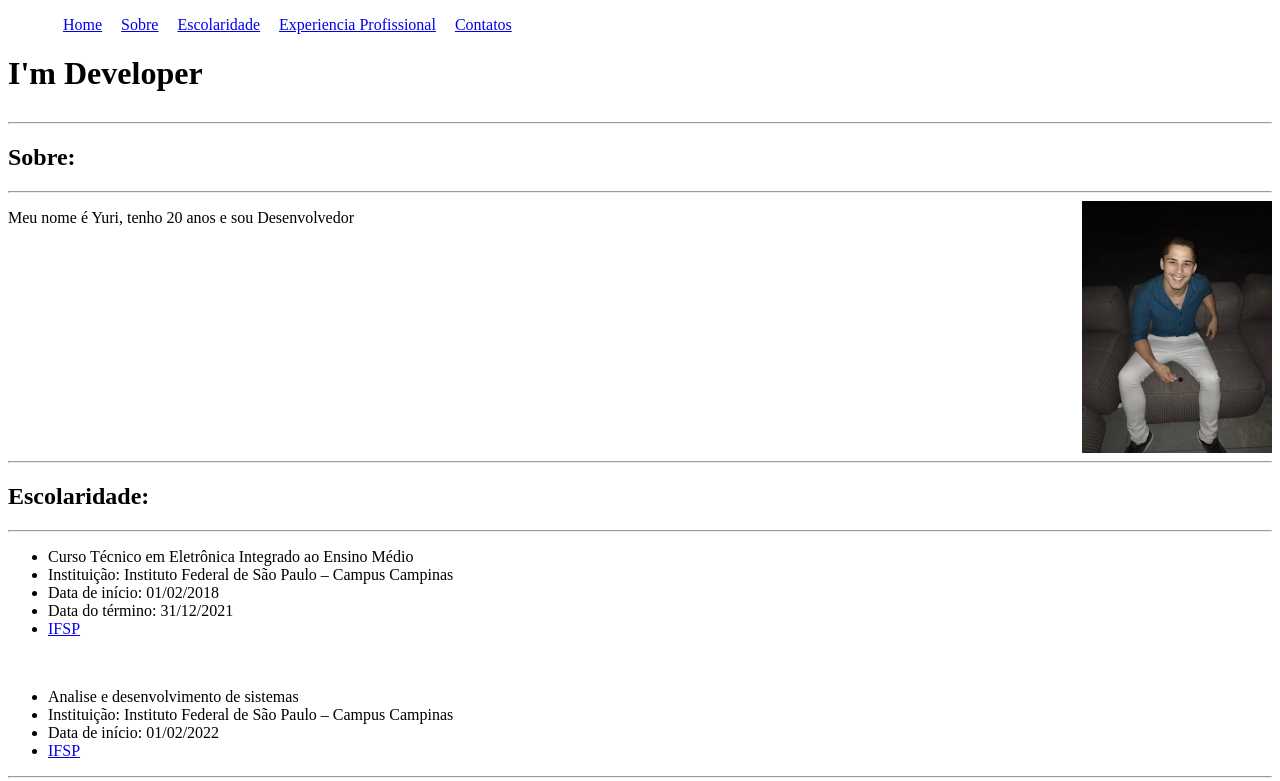
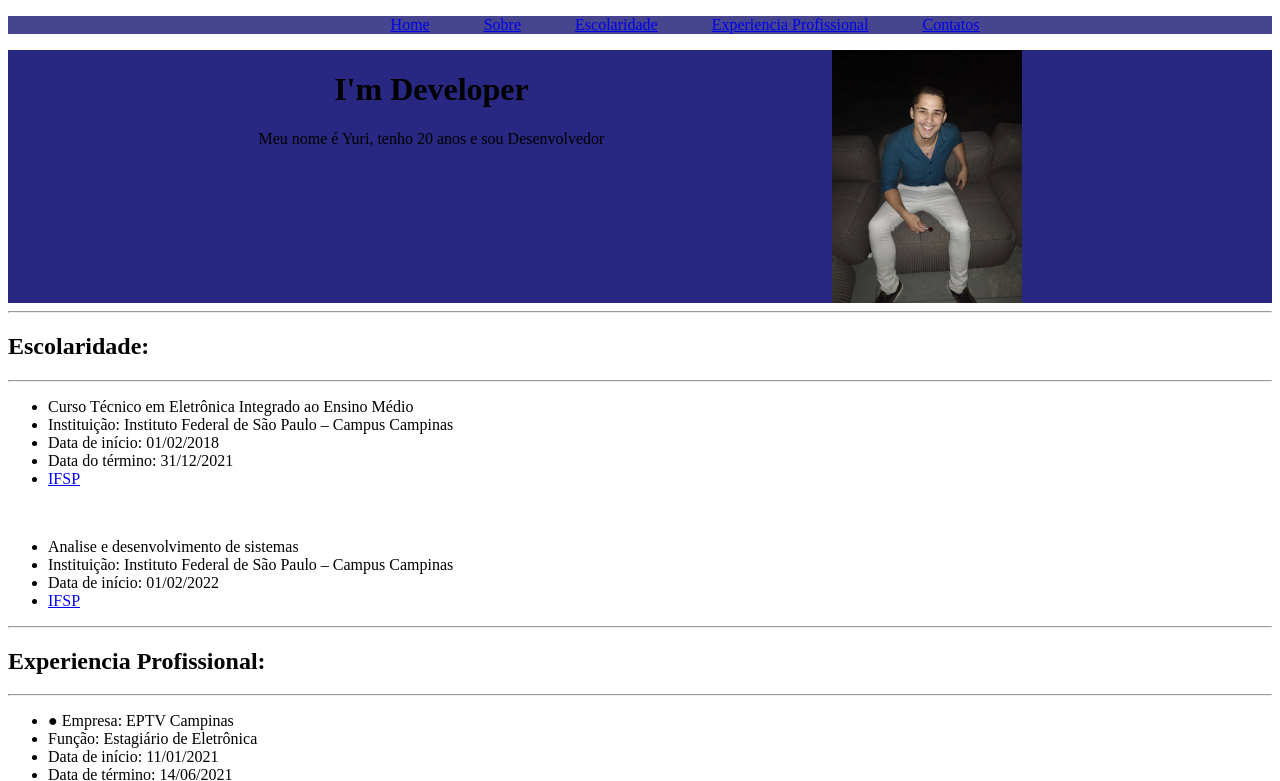
Before and after one commit to yuribrito01/paginaPessoal, a website: page index.html in a window 1280 px wide. Shown: the top 781 px of the page. Drawn offline with Linux system fonts and the light colour scheme.

Commit message:
arrumando about

```diff
--- a/index.html
+++ b/index.html
@@ -1,5 +1,6 @@
 <!DOCTYPE html>
 <html lang="pt-br">
+
 <head>
   <meta charset="UTF-8">
   <meta http-equiv="X-UA-Compatible" content="IE=edge">
@@ -9,34 +10,32 @@
   <link rel="stylesheet" href="style.css">
 
 </head>
+
 <body>
   <header>
-        <nav>
+    <nav class="navbar">
       <ul>
         <li><a href="#home">Home</a></li>
         <li><a href="#about">Sobre</a></li>
         <li><a href="#school">Escolaridade</a></li>
         <li><a href="#work">Experiencia Profissional</a></li>
         <li><a href="#contacts">Contatos</a></li>
-
       </ul>
     </nav>
+  </header>
 
-    </header>
   <main>
+    <div id="about">
+      <div class="aboutTopic">
         <h1 id="home">I'm Developer</h1>
-
-        <div id="about">
-          <hr>
-          <h2>Sobre:</h2>
-          <hr>
+        <p>Meu nome é Yuri, tenho 20 anos e sou Desenvolvedor</p>
+      </div>
       <img id="myPhoto" src="yuriFoto.jpeg" alt="Foto do Yuri">
-        <p id="myText" >Meu nome é Yuri, tenho 20 anos e sou Desenvolvedor</p>
     </div>
 
     <div id="school">
       <hr>
-          <h2 >Escolaridade:</h2>
+      <h2>Escolaridade:</h2>
       <hr>
       <ul>
         <li>
@@ -57,7 +56,7 @@
       </ul><br>
       <ul>
         <li>
-                  Analise e desenvolvimento de sistemas              </li>
+          Analise e desenvolvimento de sistemas </li>
 
         <li>
           Instituição: Instituto Federal de São Paulo – Campus Campinas
@@ -74,7 +73,7 @@
 
     <div id="work">
       <hr>
-          <h2 >Experiencia Profissional:</h2>
+      <h2>Experiencia Profissional:</h2>
       <hr>
       <ul>
         <li>● Empresa: EPTV Campinas</li>
@@ -138,4 +137,5 @@
     <a href="form.html">Entre em contato</a>
   </footer>
 </body>
+
 </html>
--- a/style.css
+++ b/style.css
@@ -1,23 +1,35 @@
 nav li {
     display: inline-block;
-    margin: 0 0 0 15px;
+    margin: 0 0 0 50px;
    }
+
+.navbar{
+  text-align: center;
+  background-color: rgba(70, 69, 141, 1);
+}
 
 #myPhoto{
     width: 15%;
     float: right;
-}
-
-#myText{
-    position: relative;
+    justify-content: left;
+    align-items: center;
 }
 
 #about{
-    display: inline-block;
     width: 100%;
+    display: flex;
+    justify-content: center;
+    margin-top: 1%;
+    background-color: rgba(40, 39, 129, 1);
 }
 
+.aboutTopic{
+  margin-right: 18%;
+}
 
+#home{
+  text-align: center;
+}
 
 
 
```
Lines whose indentation alone changed are shown as unchanged.
